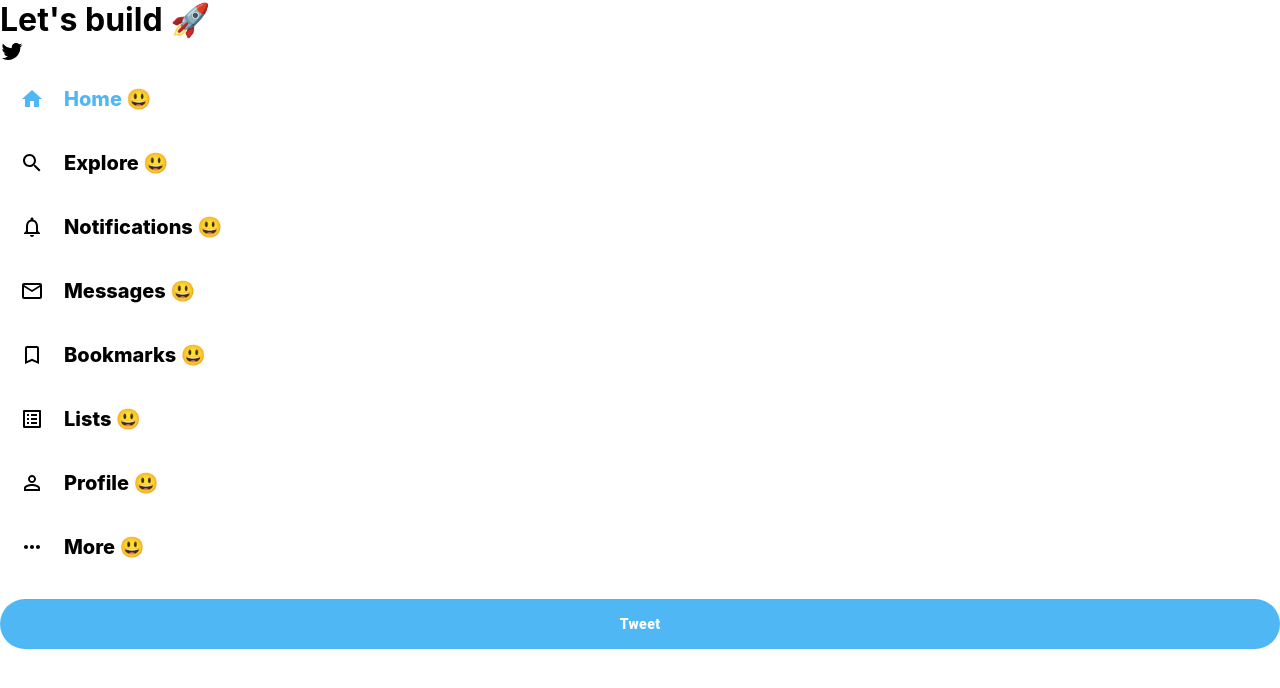
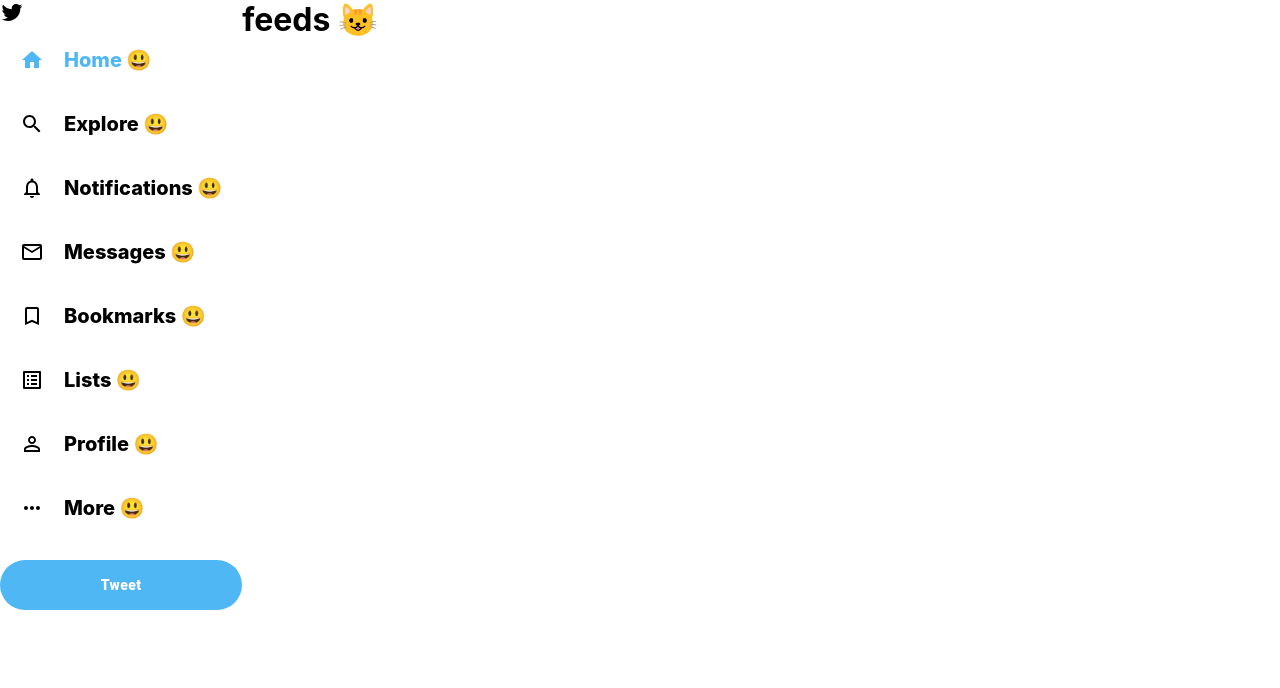
Before and after one commit to m1-key/m1key-TwitterClone, a React (Create React App) app: page / in a window 1280 px wide. Shown: the top 688 px of the page. Built offline with nearby package versions, Linux system fonts and the light colour scheme.

Commit message:
Intialize feed

```diff
--- a/src/App.css
+++ b/src/App.css
@@ -2,3 +2,7 @@
     --twitter-color: #50b7f5;
     --twitter-background: #e6ecf0
 }
+
+.app{
+    display: flex;
+}
--- a/src/App.js
+++ b/src/App.js
@@ -1,12 +1,13 @@
 import React from 'react';
 import './App.css';
 import SideBar from './SideBar'
+import Feed from './Feed'
 
 function App() {
   return (
-    <div className="App">
-     <h1>Let's build 🚀 </h1>
+    <div className="app">
      <SideBar/>
+     <Feed/>
     </div>
   );
 }
--- a/src/Feed/index.js
+++ b/src/Feed/index.js
@@ -0,0 +1,11 @@
+import React from 'react'
+
+function Feed() {
+    return (
+        <div>
+            <h1>feeds 😺</h1>
+        </div>
+    )
+}
+
+export default Feed
```
